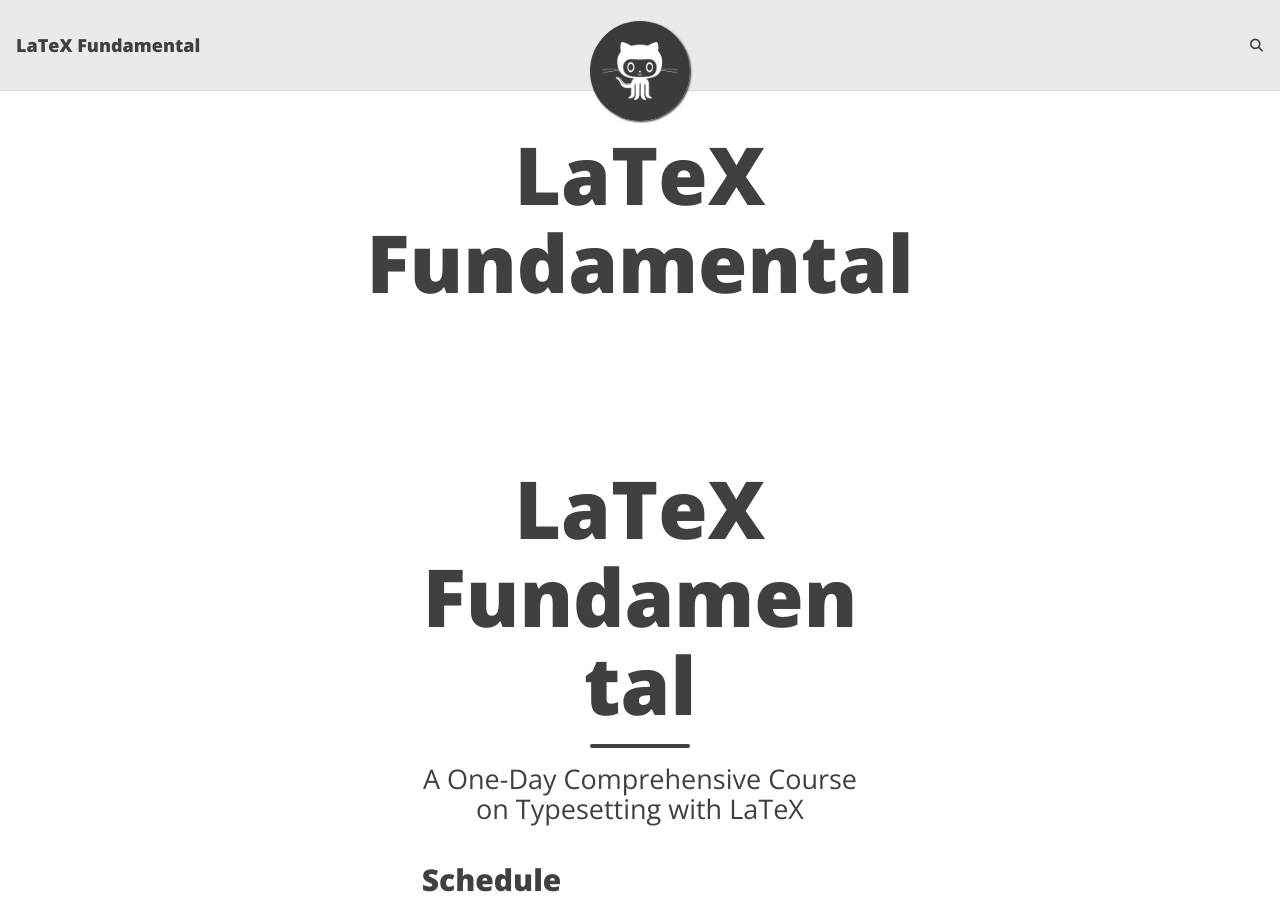
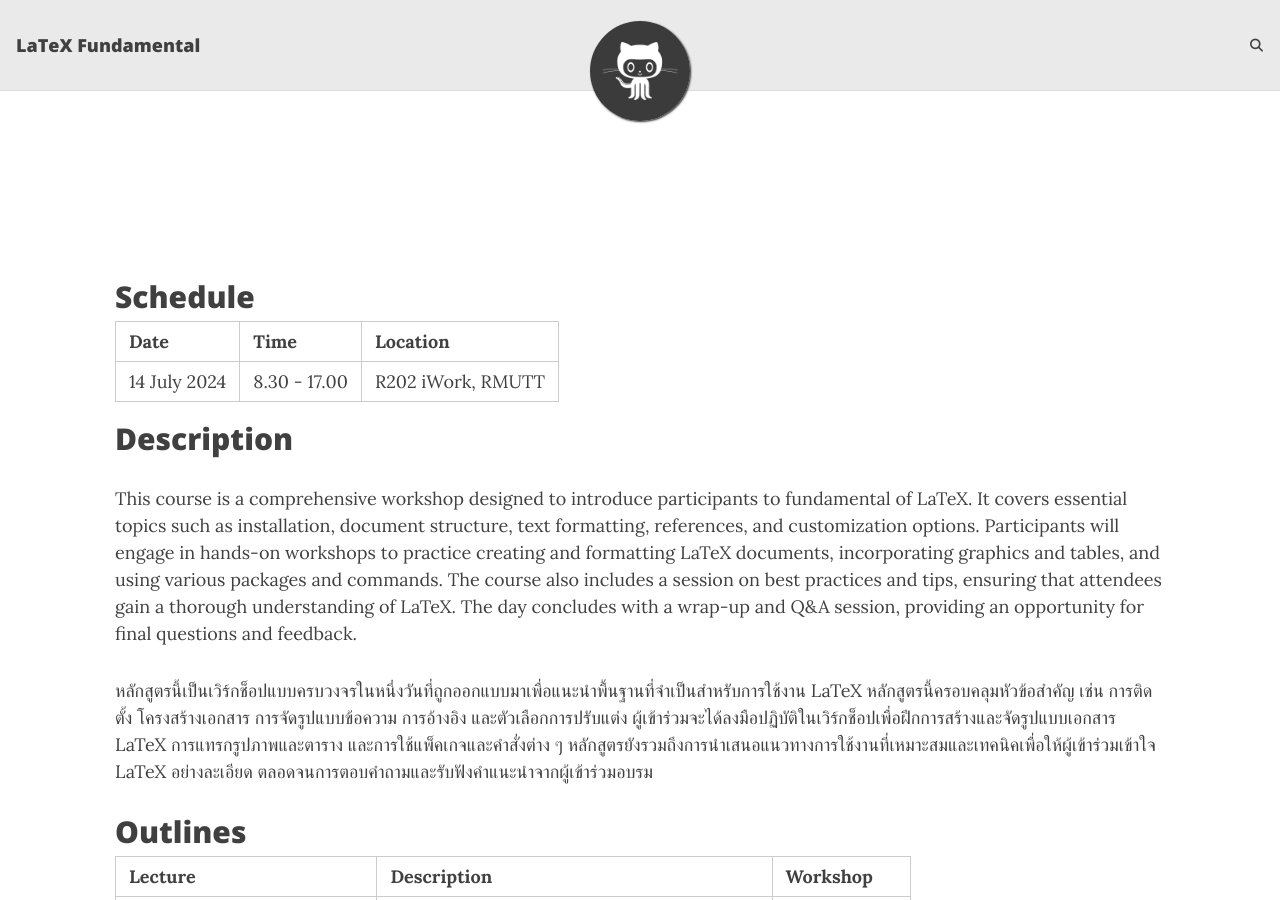
Before and after one commit to epsilonxe/latex_fundamental, a Jekyll site: the page built from index.html, in a window 1280 px wide and 900 px high. Built offline with Jekyll 4.4.1, drawn with Linux system fonts in a browser that asks for light colours; the list of posts is cut into pages by our own code; comment, search, counter and statistics services are not loaded.

Commit message:
Pages updated

```diff
--- a/index.html
+++ b/index.html
@@ -1,6 +1,5 @@
 ---
-layout: page
-title: LaTeX Fundamental
+layout: default
 ---
 
 <main class="{% if page.full-width %} container-fluid {% else %} container-md {% endif %}">
```
Also changed, not shown: aboutme.md (+1 -1 lines).
